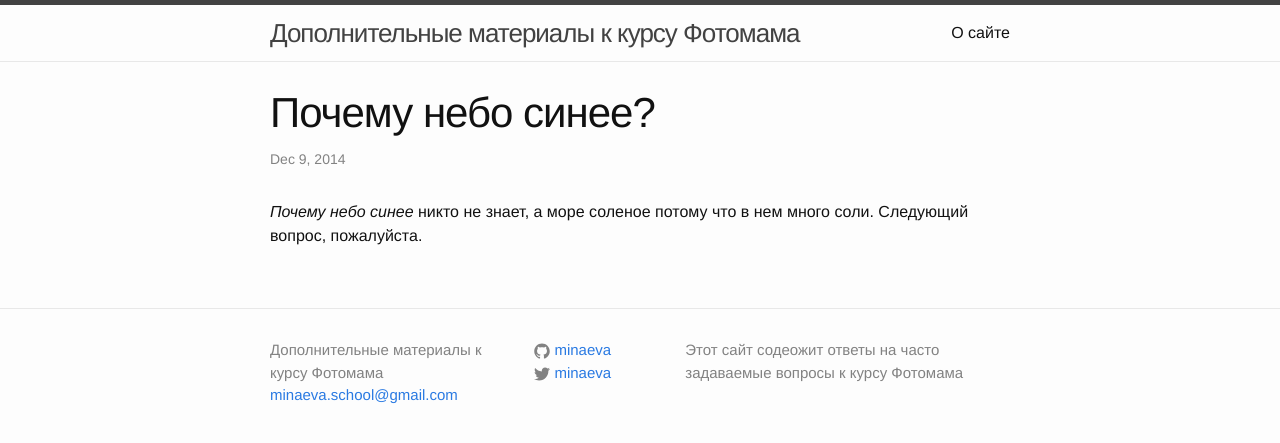
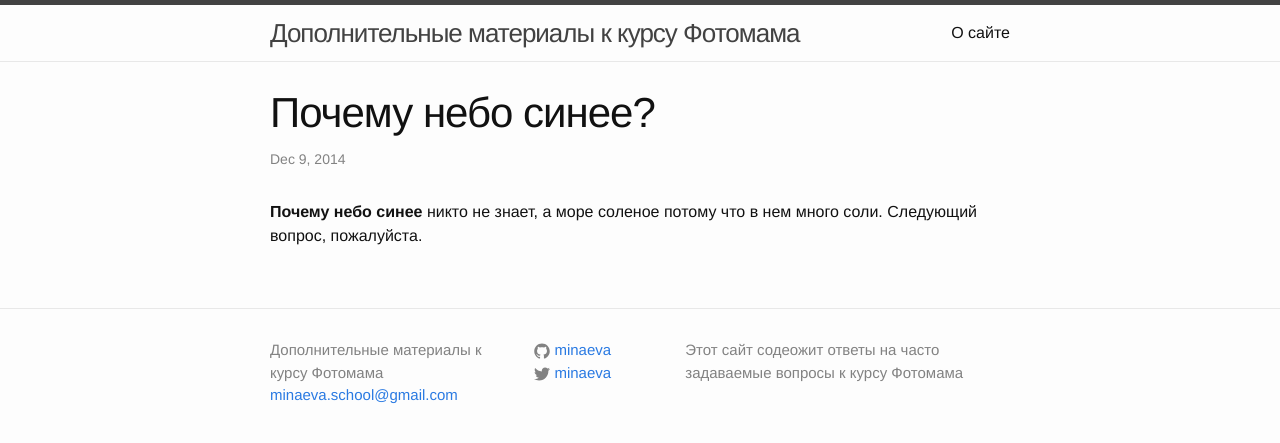
Before and after one commit to minaeva/minaeva.github.io, a Jekyll site: the page built from _posts/2014-12-09-bluesky.md, in a window 1280 px wide. Shown: the top 443 px of the page. Built offline with Jekyll 4.4.1, drawn with Linux system fonts in a browser that asks for light colours.

Commit message:
Изменил выделение текста вопроса

```diff
--- a/_posts/2014-12-09-bluesky.md
+++ b/_posts/2014-12-09-bluesky.md
@@ -4,5 +4,5 @@ title:  "Почему небо синее?"
 categories: lesson01
 ---
 
-*Почему небо синее* никто не знает, а море соленое потому что в нем много соли.
+**Почему небо синее** никто не знает, а море соленое потому что в нем много соли.
 Следующий вопрос, пожалуйста.
```
Also changed, not shown: _posts/2014-12-09-saltsea.md (+1 -1 lines).
